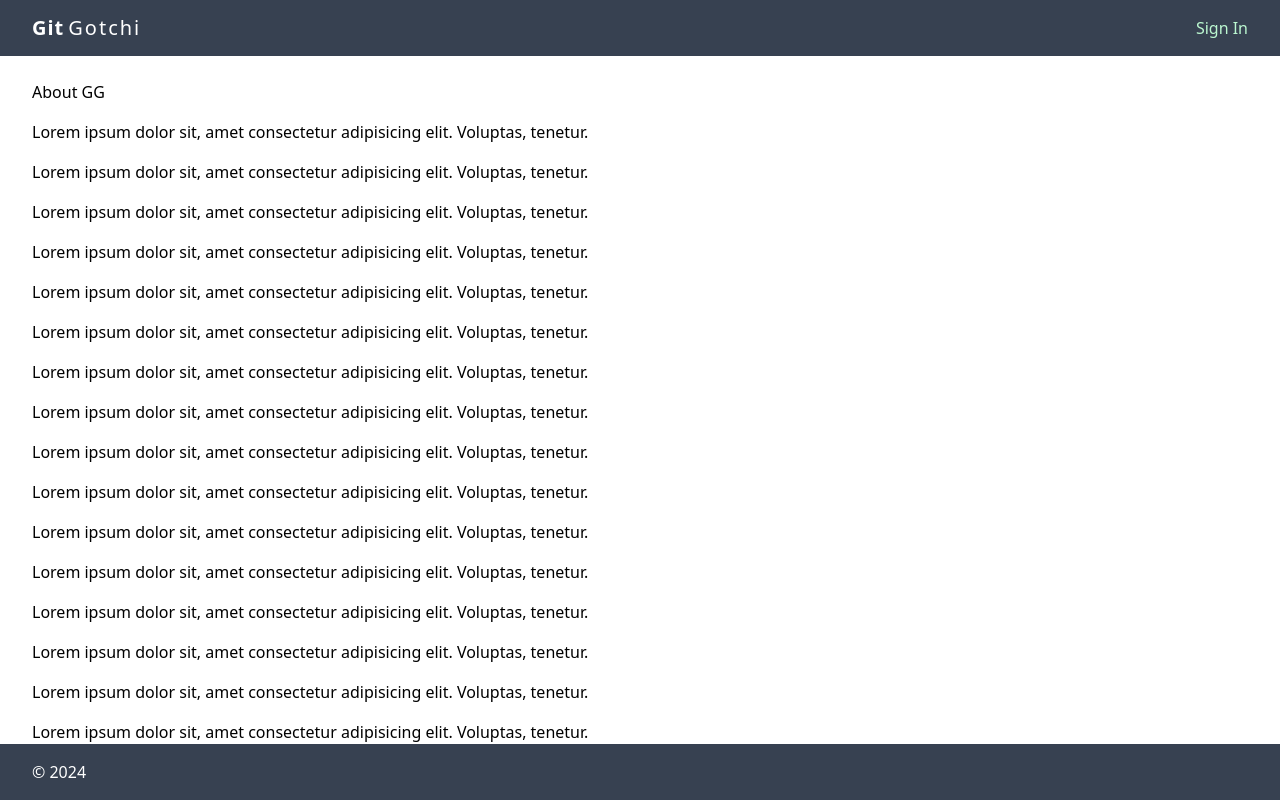
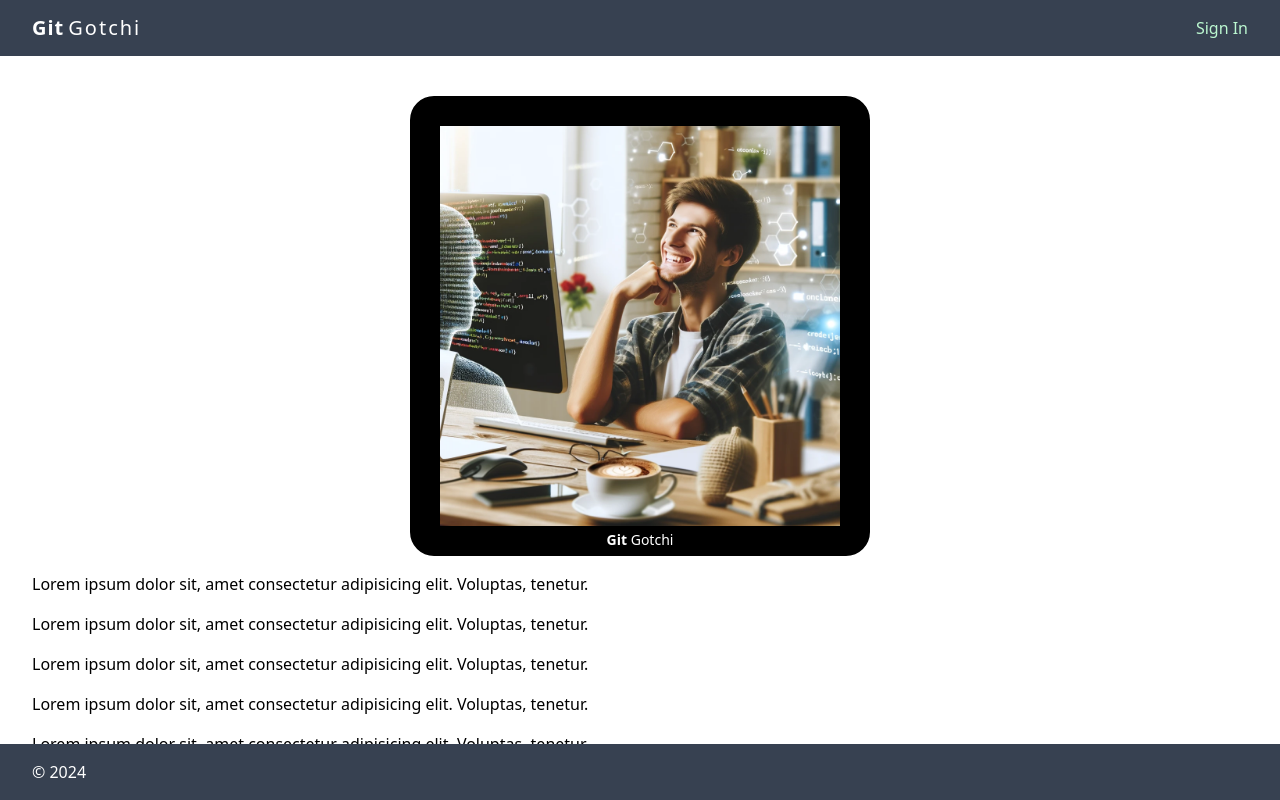
Before and after one commit to mlukasz7/GitGotchi, a Nuxt app in the folder fe/: page /about in a window 1280 px wide. Built offline with nearby package versions, Linux system fonts and the light colour scheme; no server answers.

Commit message:
feat: added POC of happines component

```diff
--- /dev/null
+++ b/fe/components/MoodTv.vue
@@ -0,0 +1,21 @@
+<script setup lang="ts">
+import { computed } from 'vue';
+
+interface Props {
+  mood?: 'happy' | 'burnout';
+}
+
+const props = withDefaults(defineProps<Props>(), {
+  mood: 'happy',
+});
+</script>
+
+<template>
+  <div class="relative mx-auto my-4 size-[460px] rounded-3xl border-[30px] border-black bg-white">
+    <img :src="`/moods/${props.mood}.webp`" />
+    <p class="absolute inset-x-0 -bottom-6 text-center text-sm text-white">
+      <b>Git</b>
+      Gotchi
+    </p>
+  </div>
+</template>
--- a/fe/pages/about.vue
+++ b/fe/pages/about.vue
@@ -5,8 +5,8 @@ definePageMeta({
 </script>
 
 <template>
-  <h1>About GG</h1>
-  <p class="my-4" v-for="i in new Array(100)" :key="i">
+  <MoodTv />
+  <p class="my-4" v-for="i in new Array(20)" :key="i">
     Lorem ipsum dolor sit, amet consectetur adipisicing elit. Voluptas, tenetur.
   </p>
 </template>
```
Also changed, not shown: fe/public/moods/burnout.webp (added), fe/public/moods/happy.webp (added).
